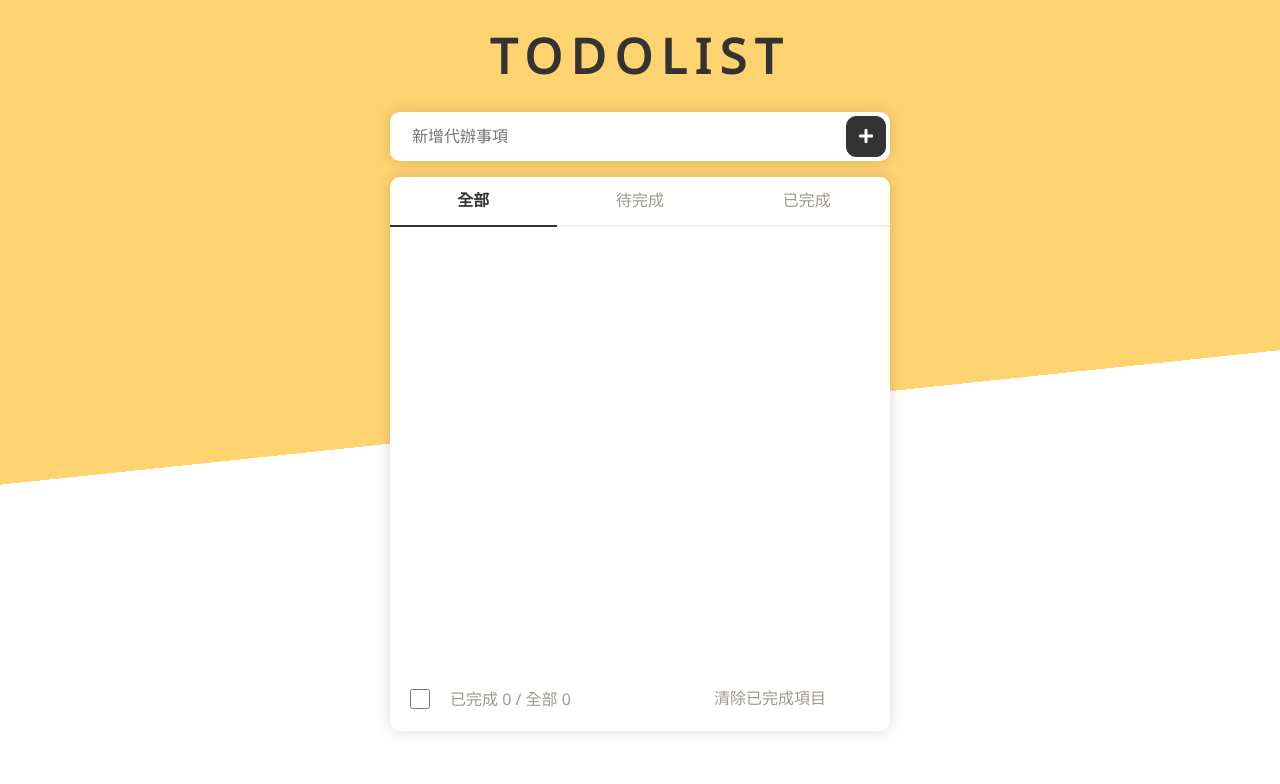
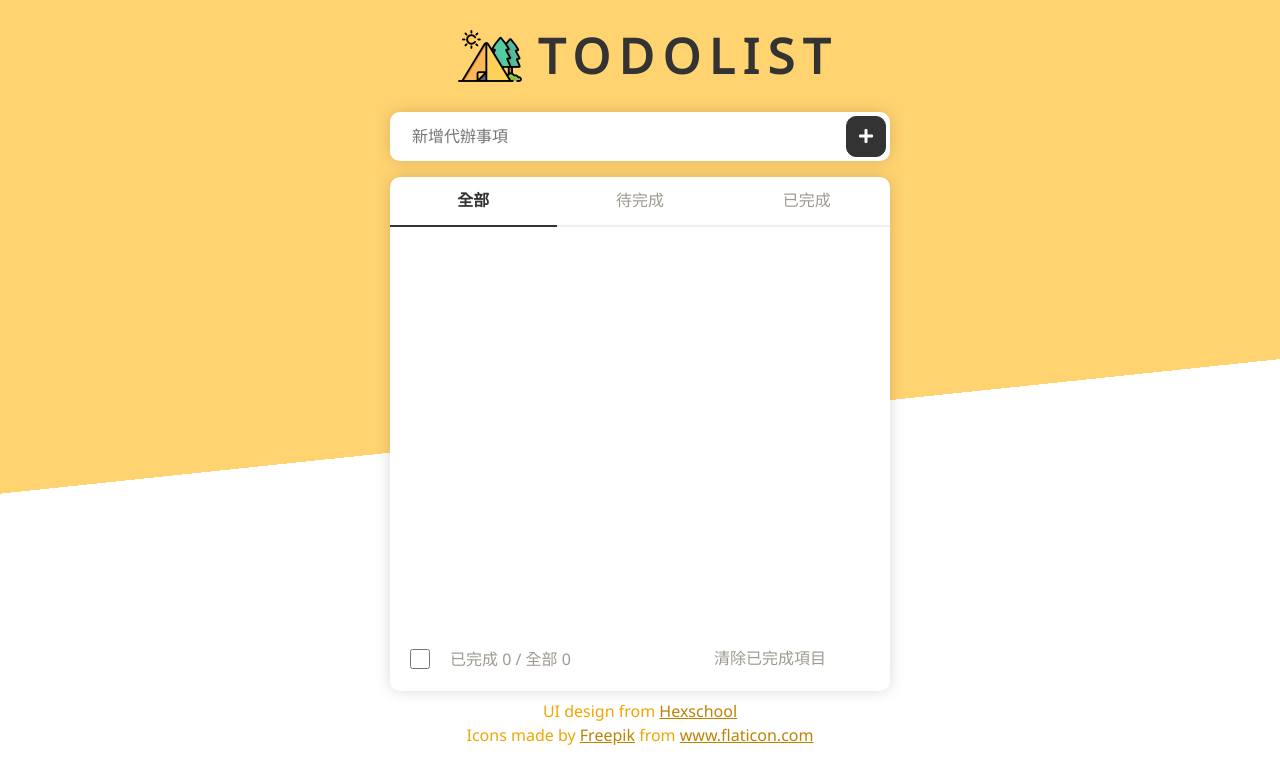
Before and after one commit to JohnsonMao/summer-camp-vue3, a plain HTML site: page week3/index.html in a window 1280 px wide. Drawn offline with nearby package versions, Linux system fonts and the light colour scheme.

Commit message:
update form

```diff
--- a/week3/App.scss
+++ b/week3/App.scss
@@ -21,6 +21,13 @@ body {
     line-height: 1.5;
     background: no-repeat linear-gradient(174deg, $primary 0%, $primary 56%, #FFF 56%, #FFF 100%);
 }
+footer {
+    display: flex;
+    flex-direction: column;
+    justify-content: center;
+    align-items: center;
+    padding-top: 8px;
+}
 .del {
     color: lighten($dark-gray, 20);
     text-decoration: line-through;
@@ -28,6 +35,13 @@ body {
 }
 .lh-1 {
     line-height: 1;
+}
+.text-primary {
+    color: darken( $primary, 25);
+
+    a {
+        color: darken( $primary, 35);
+    }
 }
 
 // grid
@@ -237,8 +251,8 @@ body {
 }
 
 // other
-.vh-55 {
-    height: 55vh;
+.vh-50 {
+    height: 50vh;
 }
 .text-dark-gray {
     color: $dark-gray;
@@ -248,6 +262,9 @@ body {
 }
 .justify-content-between {
     justify-content: space-between;
+}
+.justify-content-center {
+    justify-content: center;
 }
 .align-items-center {
     align-items: center;
--- a/week3/index.html
+++ b/week3/index.html
@@ -7,12 +7,18 @@
     <meta name="viewport" content="width=device-width, initial-scale=1.0">
     <title>Document</title>
     <link rel="stylesheet" href="App.css">
+
+    <!-- ico -->
+    <link rel="shortcut icon" href="../favicon.ico" type="image/x-icon" />
+    <link rel="icon" href="../favicon.ico" type="image/x-icon" />
 </head>
 
 <body>
 <div id="app">
     <div class="container">
-        <h1 class="h1 py-4">TODOLIST</h1>
+        <h1 class="h1 d-flex align-items-center justify-content-center py-4">
+            <img class="px-3" src="../tent.png" alt="Summer camp Vue 3"> TODOLIST
+        </h1>
 
         <div class="input-group bg-white box-shadow rounded-1 overflow-hidden mb-3">
             <input type="text"
@@ -44,7 +50,7 @@
                 </li>
             </ul>
 
-            <div class="list-frame vh-55">
+            <div class="list-frame vh-50">
                 <ul class="list-group">
                     <div>
                         <li v-for="item in filterTodos"
@@ -99,6 +105,15 @@
             </div>
 
         </div>
+        <footer>
+            <div class="text-primary">UI design from
+                <a href="https://www.hexschool.com/" title="Freepik">Hexschool</a>
+            </div>
+            <div class="text-primary">Icons made by
+                <a href="https://www.freepik.com" title="Freepik">Freepik</a> from
+                <a href="https://www.flaticon.com/" title="Flaticon">www.flaticon.com</a>
+            </div>
+        </footer>
     </div>
 </div>
 <script src="https://cdn.jsdelivr.net/npm/bootstrap@5.0.0/dist/js/bootstrap.bundle.min.js"
```
Also changed, not shown: index.html (+13 -0 lines), favicon.ico, summer-camp.png (deleted), tent.png (added), week3/App.css, 1 other file.
